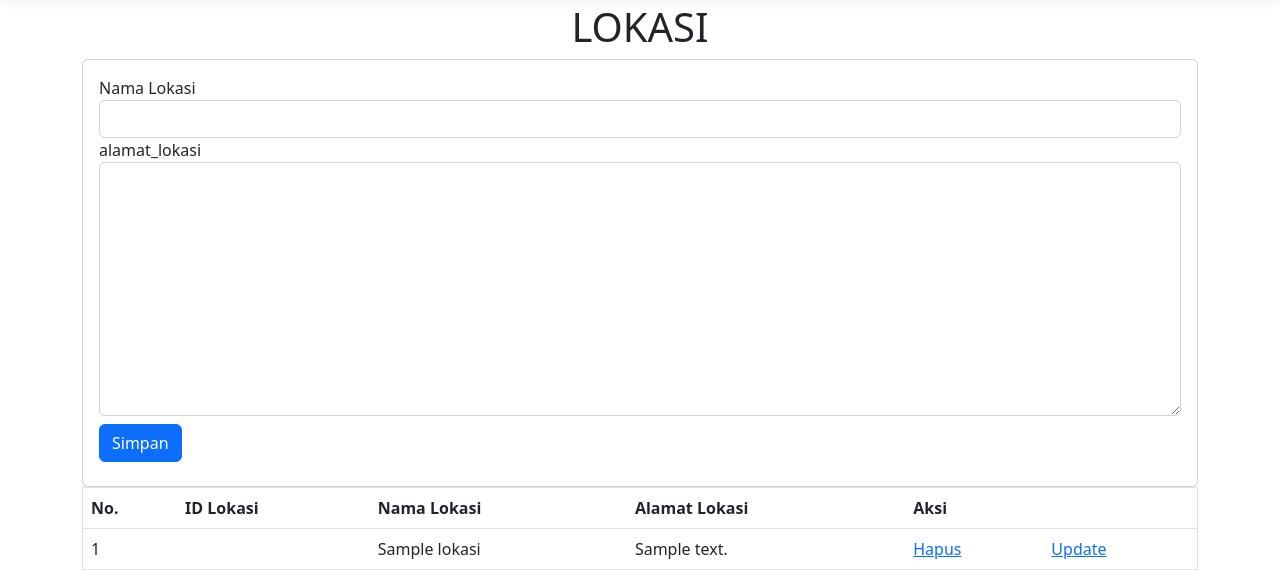
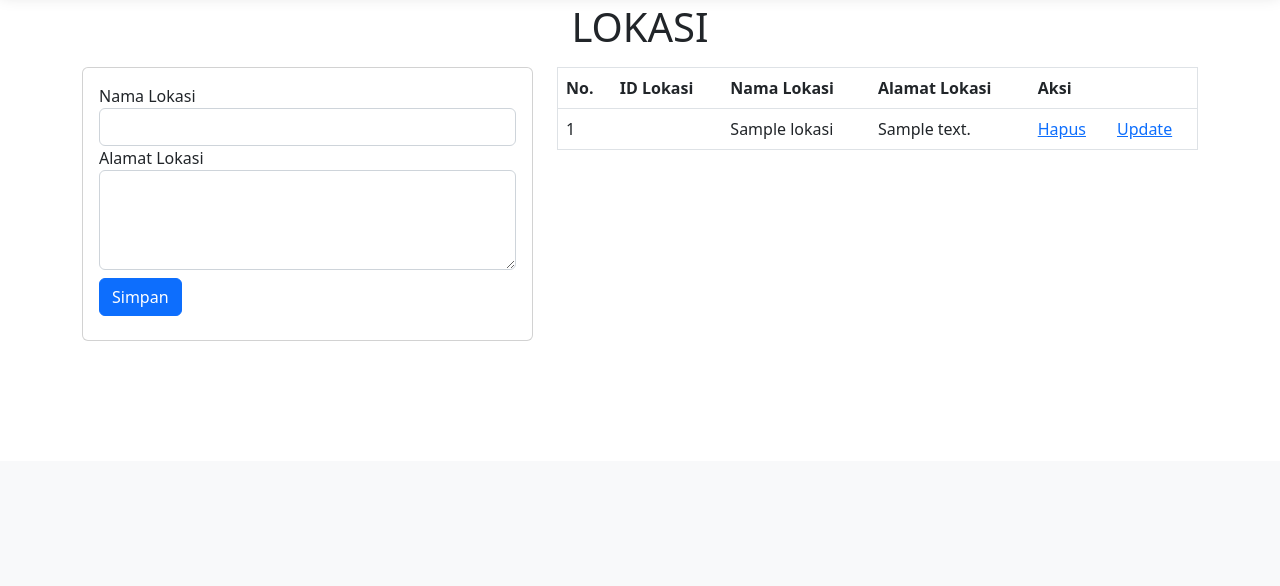
Before and after one commit to MaFfaraway/catatan_perjalanan_rpl1, a PHP site: page /admin/lokasi/lokasi.php in a window 1280 px wide. Shown: the part 339-925 px from the top of the page. After the commit the page ends 680 px from the top, so only its background shows below. Run offline with PHP 8.4, Linux system fonts and the light colour scheme; the visitor is signed in with stand-in values (Sample User, id 1); tables that the repository leaves empty or names only in its code hold one stand-in row (values such as "Sample post"); grey boxes are pictures that could not be loaded.

Commit message:
Card Jumlah &  Tampilan Lokasi
Mengubah Card Jumlah agar berjalan dengan otomatis dengan menghitung baris pada database & Memperbagus tampilan pada halaman lokasi

```diff
--- a/admin/lokasi/lokasi.php
+++ b/admin/lokasi/lokasi.php
@@ -19,8 +19,10 @@ if (!empty($nik_sess) and !empty($nama_lengkap_sess)) {
 
     <body>
         <div class="container my-3">
+            <h1 class="text-center my-3">LOKASI</h1>
+            <div class="row">
 
-            <h1 class="text-center">LOKASI</h1>
+                <div class="col-lg-5">
                     <div class="card">
                         <div class="card-body">
                             <form action="../../config/aksi_lokasi.php" method="post">
@@ -30,13 +32,17 @@ if (!empty($nik_sess) and !empty($nama_lengkap_sess)) {
                                     <input type="hidden" name="act" value="simpan">
                                 </div>
                                 <div class="form-group">
-                            <label for="">alamat_lokasi</label>
-                            <textarea name="alamat_lokasi" class="form-control" id="" cols="30" rows="10" required></textarea>
+                                    <label for="">Alamat Lokasi</label>
+                                    <textarea name="alamat_lokasi" class="form-control" id="" style="min-height:100px; max-height: 150px;" required></textarea>
                                 </div>
                                 <button type="submit" class="btn btn-primary my-2 ">Simpan</button>
                             </form>
                         </div>
                     </div>
+                </div>
+
+                <div class="col-lg-7">
+
 
                     <table class="table" border="1">
                         <tr>
@@ -64,6 +70,8 @@ if (!empty($nik_sess) and !empty($nama_lengkap_sess)) {
                         <?php endwhile ?>
                     </table>
                 </div>
+            </div>
+        </div>
     </body>
 
     </html>
```
Also changed, not shown: admin/beranda.php (+15 -3 lines). Lines whose indentation alone changed are shown as unchanged.
